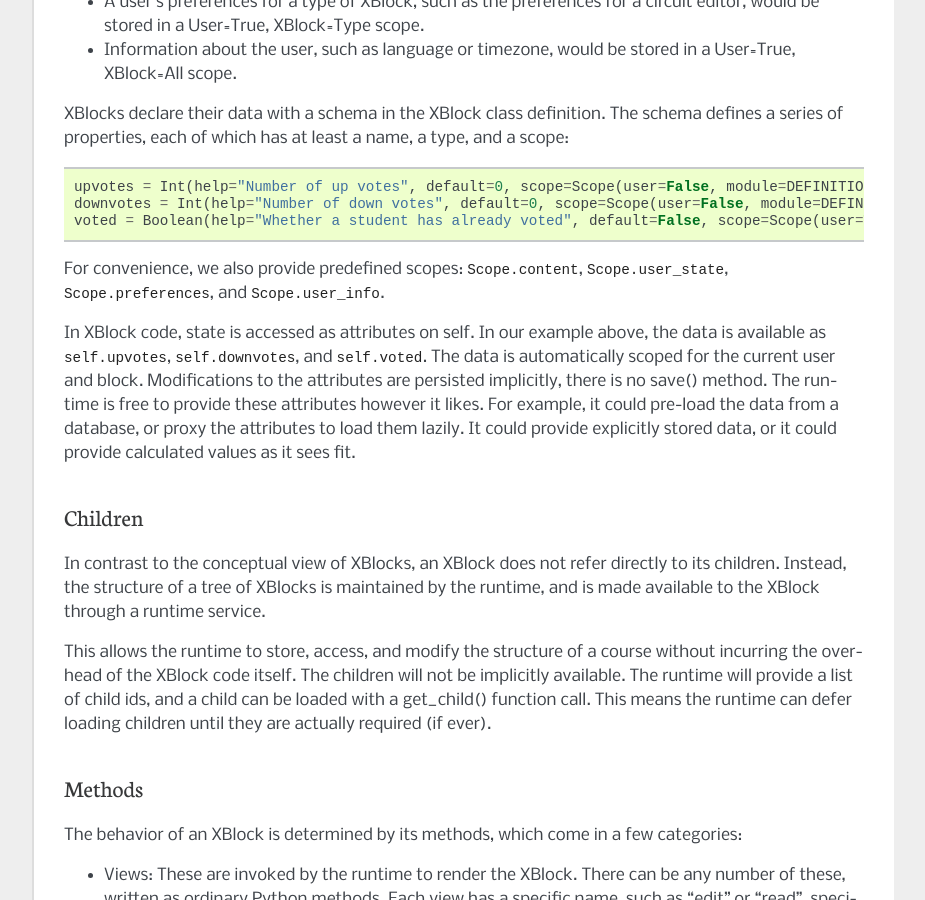
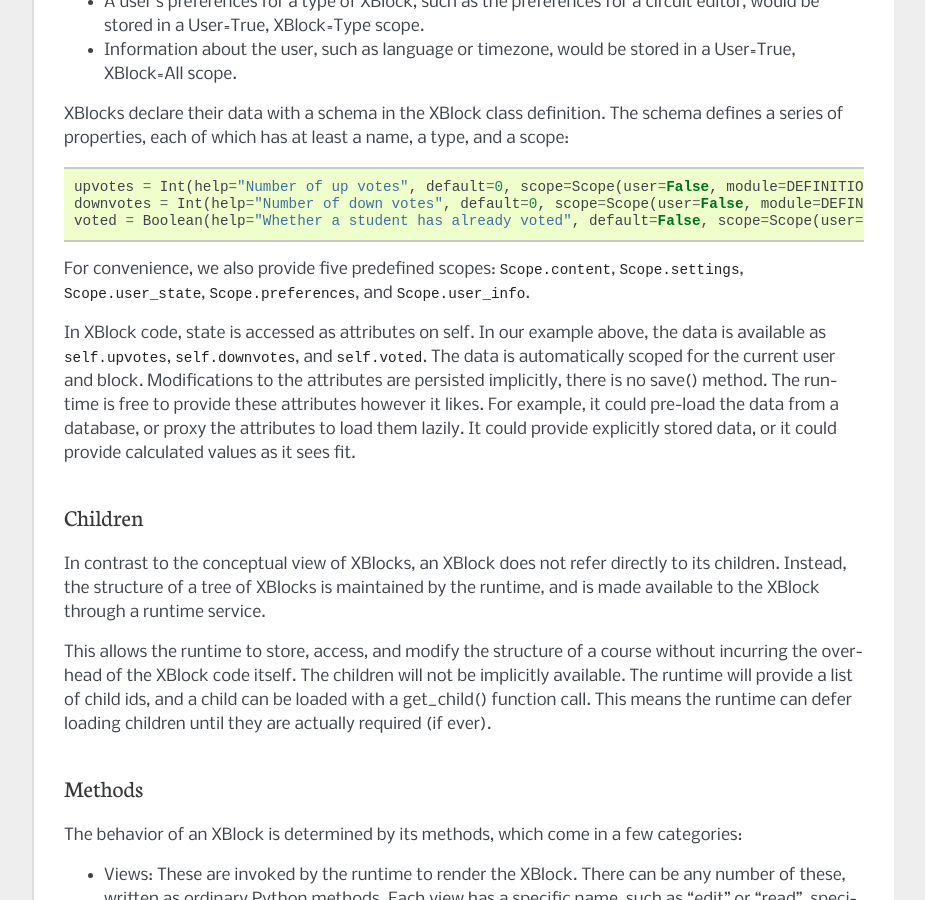
Before and after one commit to openedx/XBlock, a Sphinx documentation site: the page built from doc/guide/xblock.rst, in a window 1280 px wide and 900 px high, scrolled down 782 px. Shown: the whole window, without its empty margins (198-1123 px from the left). Built offline with Sphinx 7.4.7, drawn with Linux system fonts in a browser that asks for light colours.

Commit message:
Add Scope.settings to the docs

```diff
--- a/doc/guide/xblock.rst
+++ b/doc/guide/xblock.rst
@@ -58,8 +58,9 @@ type, and a scope::
     downvotes = Int(help="Number of down votes", default=0, scope=Scope(user=False, module=DEFINITION))
     voted = Boolean(help="Whether a student has already voted", default=False, scope=Scope(user=True, module=USAGE))
 
-For convenience, we also provide predefined scopes: ``Scope.content``,
-``Scope.user_state``, ``Scope.preferences``, and ``Scope.user_info``.
+For convenience, we also provide five predefined scopes: ``Scope.content``,
+``Scope.settings``, ``Scope.user_state``, ``Scope.preferences``, and
+``Scope.user_info``.
 
 In XBlock code, state is accessed as attributes on self. In our example above,
 the data is available as ``self.upvotes``, ``self.downvotes``, and
```
